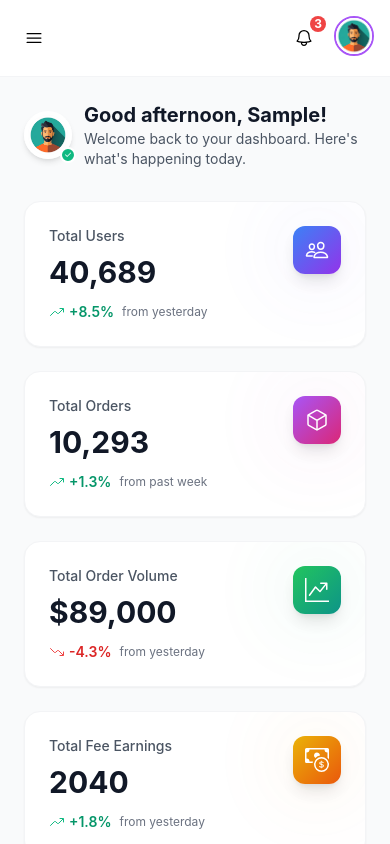
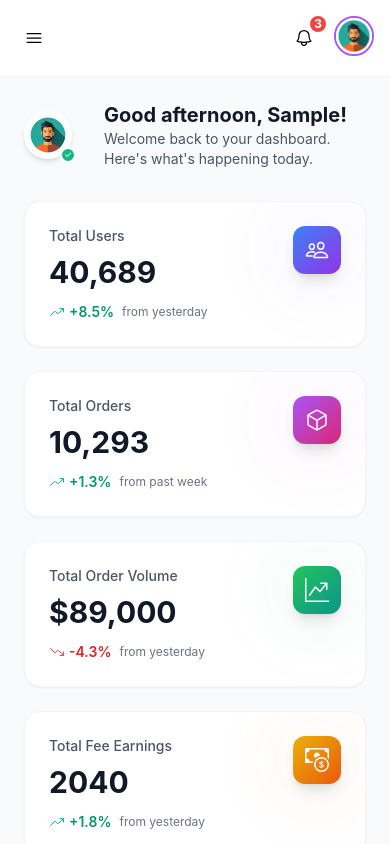
Before and after one commit to jadonamite/Aboki-Business, a Next.js app: page /dashboard in a window 390 px wide. Shown: the top 844 px of the page. Built offline with nearby package versions, Linux system fonts and the light colour scheme; sample sign-in values are in the browser's storage.

Commit message:
mobile view edit

```diff
--- a/src/components/Dashboard/WelcomeSection.jsx
+++ b/src/components/Dashboard/WelcomeSection.jsx
@@ -8,7 +8,7 @@
    };
 
    return (
-      <div className="flex items-center gap-3 sm:gap-4">
+      <div className="flex items-center gap-8 ">
          <div className="relative shrink-0">
             <img
                src="/default.jpeg"
```
